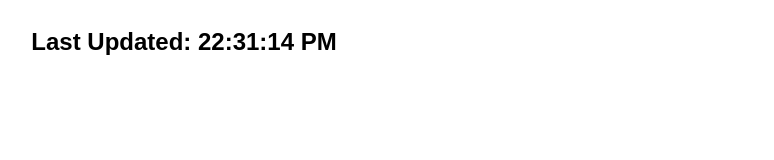
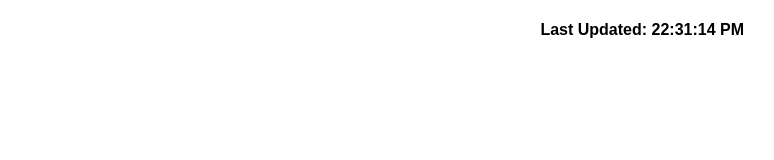
Before and after one commit to SJB7788/comp4537, a website with bundled scripts: page public/reader.html in a window 1280 px wide. Shown: the whole page, without its empty margins (456-1230 px from the left). Built offline with nearby package versions, Linux system fonts and the light colour scheme.

Commit message:
change updated text position

```diff
--- a/public/css/style.css
+++ b/public/css/style.css
@@ -60,3 +60,9 @@ body {
 .index_hyperlink:hover {
     background-color: gray;
 }
+
+#updated_text {
+    position: absolute;
+    top: 0px;
+    right: 5em;
+}
--- a/public/reader.html
+++ b/public/reader.html
@@ -8,7 +8,7 @@
     <title>Reader</title>
   </head>
   <body>
-    <h2 id="updated_text" style="font-family: sans-serif"></h2>
+    <h4 id="updated_text" style="font-family: sans-serif"></h2>
     <div class="notepad_container"></div>
   </body>
 </html>
```
